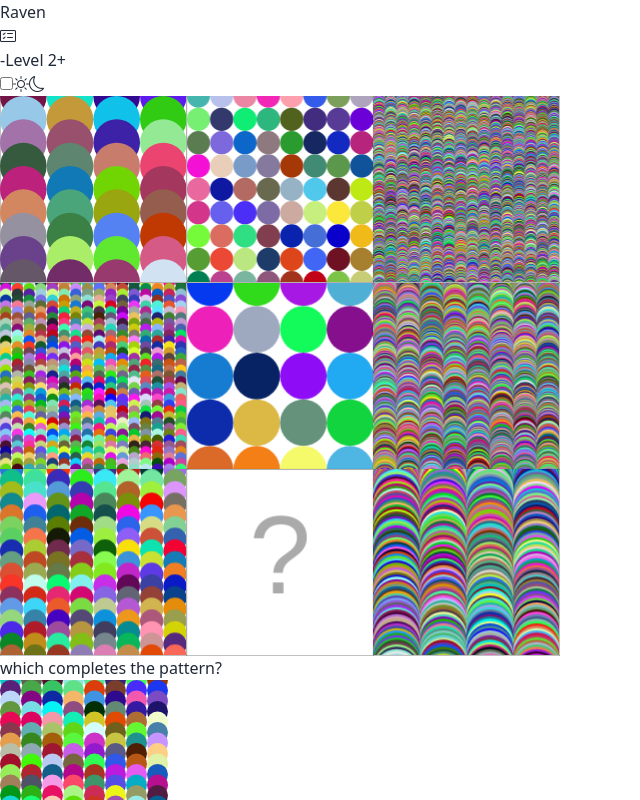
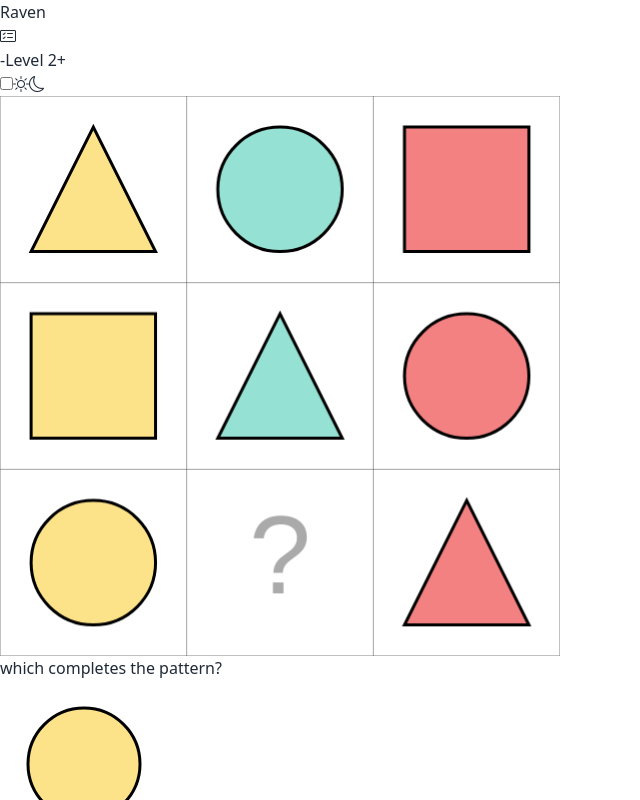
Before and after one commit to Roman-/raven, a Vue app: page /#/ in a window 1280 px wide. Shown: the top 800 px of the page, without its empty margins (0-640 px from the left). Built offline with nearby package versions, Linux system fonts and the light colour scheme.

Commit message:
no artistic by default

```diff
--- a/src/components/navbar/FlavorSelector.vue
+++ b/src/components/navbar/FlavorSelector.vue
@@ -36,7 +36,6 @@ const allFlavorsList = computed(() => allFlavors);
 <template>
   <button
       class="btn btn-sm mx-2"
-      :class="{'btn-warning': store.state.selectedFlavors.length !== allFlavors.length}"
       @click="openDialog"
       title="Select Flavors">
     <i class="bi bi-card-checklist"></i>
--- a/src/js/puzzle_flavors/colorWheelFlavor.js
+++ b/src/js/puzzle_flavors/colorWheelFlavor.js
@@ -1,6 +1,7 @@
 export const colorWheelFlavor = {
     name: 'Color Wheel',
     description: 'HSL colors and thickness',
+    isArtistic: true,
     getFeaturesVariations: () => {
         return {
             'thickness': [0.15, 0.3, 0.5],
--- a/src/js/puzzle_flavors/columnsOfCirclesFlavor.js
+++ b/src/js/puzzle_flavors/columnsOfCirclesFlavor.js
@@ -1,6 +1,7 @@
 export const columnsOfCirclesFlavor = {
     name: 'Columns of Circles',
     description: 'Circles arranged in columns',
+    isArtistic: true,
     getFeaturesVariations: () => {
         return {
             'numColumns': [4, 8, 16],
--- a/src/js/puzzle_flavors/squareGradientsFlavor.js
+++ b/src/js/puzzle_flavors/squareGradientsFlavor.js
@@ -1,6 +1,7 @@
 export const squareGradientsFlavor = {
     name: 'Gradients',
-    description: 'Direction and colorset',
+    description: 'Direction and palette',
+    isArtistic: true,
     getFeaturesVariations: () => {
         return {
             'direction': ['right', 'down', 'diag1', 'diag2'],
--- a/src/store/store.js
+++ b/src/store/store.js
@@ -8,7 +8,7 @@ export const store = createStore({
     state () {
         return {
             difficulty: 2,
-            selectedFlavors: [ ...allFlavors ],
+            selectedFlavors: [ ...allFlavors ].filter(f => !f.isArtistic),
             flavor: null,
             cellsAndAnswers: null,
             numAnswers: 8,
```
